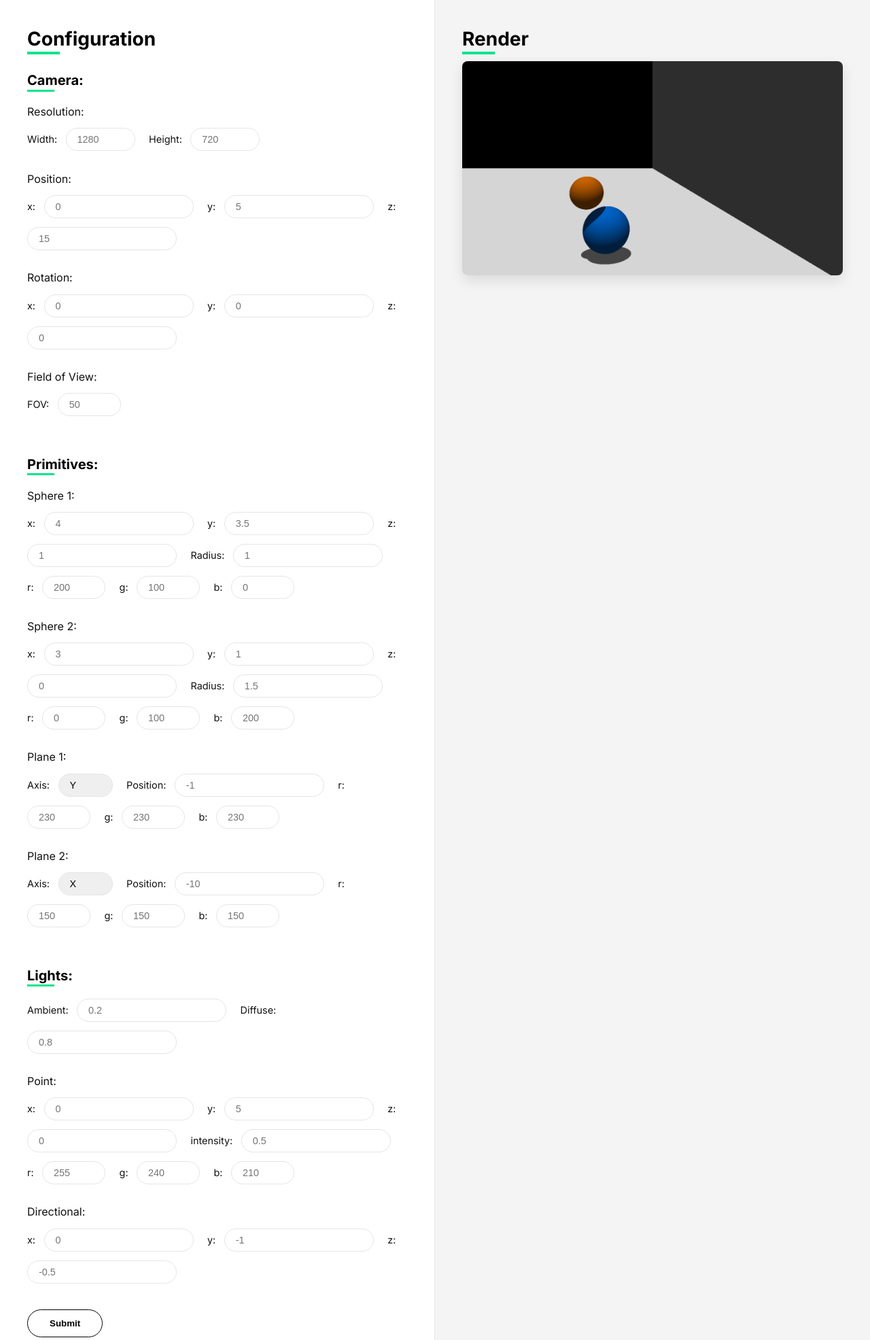
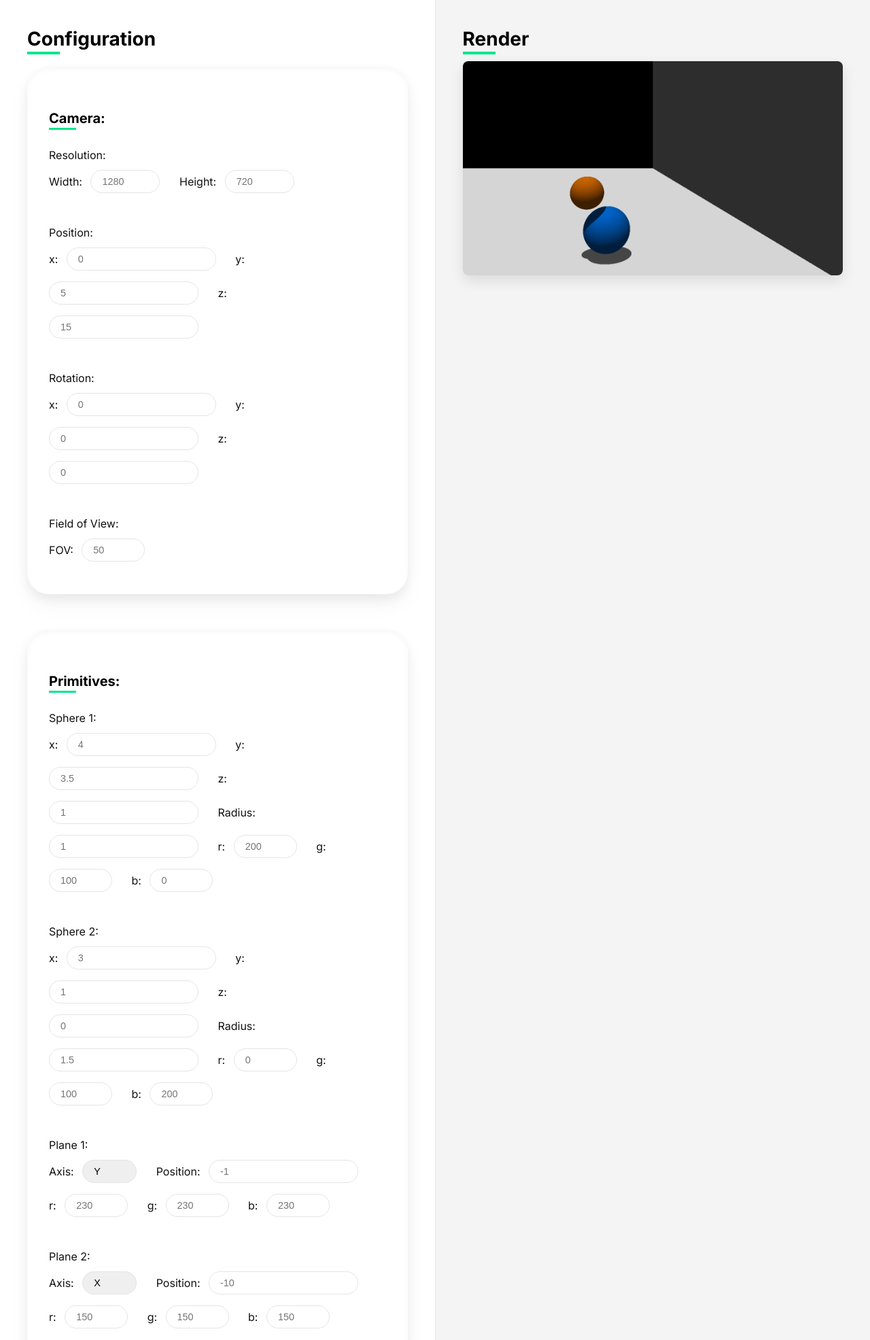
Before and after one commit to xmarano/RayTracer, a Flask app: page / in a window 1280 px wide. Shown: the top 1971 px of the page at 68% size. Run offline with Flask 3, Linux system fonts and the light colour scheme.

Commit message:
[MODIFICATION] : Front modification more style

```diff
--- a/web/static/main.css
+++ b/web/static/main.css
@@ -1,24 +1,15 @@
-/*=====================================
-  0) Import font Inter
-=====================================*/
 @import url('https://fonts.googleapis.com/css2?family=Inter:wght@400;600;700&display=swap');
 
-/*=====================================
-  1) Variables globales
-=====================================*/
 :root {
-  --clr-bg:     #f4f4f4;
-  --clr-white:  #ffffff;
-  --clr-black:  #000000;
-  --clr-gray:   #e5e5e5;
-  --clr-text:   #111111;
-  --clr-accent: #00e58c;
-  --font-base:  'Inter', sans-serif;
+  --clr-bg:       #f4f4f4;
+  --clr-white:    #ffffff;
+  --clr-black:    #000000;
+  --clr-gray:     #e5e5e5;
+  --clr-text:     #111111;
+  --clr-accent:   #00e58c;
+  --font-base:    'Inter', sans-serif;
 }
 
-/*=====================================
-  2) Reset & layout de base
-=====================================*/
 * {
   margin: 0;
   padding: 0;
@@ -29,13 +20,13 @@ body {
   display: flex;
   height: 100vh;
   background: var(--clr-bg);
+  font-family: var(--font-base);
   color: var(--clr-text);
-  font-family: var(--font-base);
   overflow: hidden;
 }
 
 #left, #right {
-  flex: 0 0 50%;
+  flex: 1;
   overflow-y: auto;
 }
 
@@ -54,9 +45,6 @@ body {
   padding: 2.5rem;
 }
 
-/*=====================================
-  3) Titres stylés avec soulignement accent
-=====================================*/
 h1, h2 {
   position: relative;
   font-weight: 700;
@@ -70,10 +58,8 @@ h1 {
 h1::after {
   content: '';
   position: absolute;
-  left: 0;
-  bottom: -0.4rem;
-  width: 3rem;
-  height: 4px;
+  left: 0; bottom: -0.4rem;
+  width: 3rem; height: 4px;
   background: var(--clr-accent);
 }
 
@@ -84,10 +70,8 @@ h2 {
 h2::after {
   content: '';
   position: absolute;
-  left: 0;
-  bottom: -0.3rem;
-  width: 2.5rem;
-  height: 3px;
+  left: 0; bottom: -0.3rem;
+  width: 2.5rem; height: 3px;
   background: var(--clr-accent);
 }
 
@@ -97,23 +81,76 @@ h4 {
   margin: 1.5rem 0 0.5rem;
 }
 
-/*=====================================
-  4) Labels & inputs en « pills »
-=====================================*/
-label {
-  display: inline-block;
-  font-size: 0.9rem;
-  margin: 0.4rem 0.5rem 0.4rem 0;
+.camera, .primitives, .lights {
+  position: relative;
+  background: var(--clr-white);
+  border-radius: 32px;
+  padding: 2rem;
+  margin-bottom: 2rem;
+  box-shadow:
+    inset 0 4px 8px rgba(0,0,0,0.03),
+    0 8px 16px rgba(0,0,0,0.06),
+    0 16px 32px rgba(0,0,0,0.04);
+  transition: transform 0.3s ease, box-shadow 0.3s ease;
+  z-index: 0;
 }
 
+.camera::before,
+.primitives::before,
+.lights::before {
+  content: '';
+  position: absolute;
+  top: -4px; left: -4px;
+  width: calc(100% + 8px);
+  height: calc(100% + 8px);
+  border-radius: 36px;
+  background: linear-gradient(
+    135deg,
+    rgba(0,229,140,0.4) 0%,
+    rgba(0,229,140,0) 60%
+  );
+  filter: blur(20px);
+  opacity: 0;
+  transition: opacity 0.3s ease;
+  z-index: -1;
+}
+
+.camera:hover::before,
+.primitives:hover::before,
+.lights:hover::before {
+  opacity: 1;
+}
+
+.camera:hover,
+.primitives:hover,
+.lights:hover {
+  transform: translateY(-4px) scale(1.02);
+  box-shadow:
+    inset 0 4px 12px rgba(0,0,0,0.04),
+    0 12px 24px rgba(0,0,0,0.08),
+    0 24px 48px rgba(0,0,0,0.06);
+}
+
+label,
 input[type="number"],
 select {
+  display: inline-block;
+  vertical-align: middle;
+  margin-bottom: 1rem;
+}
+
+label {
+  white-space: nowrap;
+  margin-right: 0.5rem;
+}
+input[type="number"],
+select {
+  margin-right: 1.5rem;
   appearance: none;
   border: 1px solid var(--clr-gray);
   border-radius: 999px;
   padding: 0.5rem 1rem;
   font-size: 0.9rem;
-  margin: 0.4rem 1rem 0.4rem 0;
   min-width: 5rem;
   transition: border-color 0.2s ease;
 }
@@ -124,9 +161,12 @@ select:focus {
   border-color: var(--clr-accent);
 }
 
-/*=====================================
-  5) Bouton Submit – pill + pseudo-ombre colorée
-=====================================*/
+.camera h4,
+.primitives h4,
+.lights h4 {
+  margin: 2rem 0 0.75rem;
+}
+
 button[type="submit"] {
   position: relative;
   display: inline-block;
@@ -143,11 +183,8 @@ button[type="submit"] {
 
 button[type="submit"]::after {
   content: '';
-  position: absolute;
-  top: 0;
-  left: 0;
-  width: 100%;
-  height: 100%;
+  position: absolute; top: 0; left: 0;
+  width: 100%; height: 100%;
   background: var(--clr-accent);
   border-radius: 999px;
   z-index: -1;
@@ -161,25 +198,27 @@ button[type="submit"]:hover {
 button[type="submit"]:hover::after {
   transform: translate(4px, 4px);
 }
-
-/*=====================================
-  6) Rendu 3D
-=====================================*/
 #right h1 {
   align-self: flex-start;
+  font-size: 1.75rem;
+  font-weight: 700;
+  position: relative;
   margin-bottom: 1rem;
+}
+#right h1::after {
+  content: '';
+  position: absolute; left: 0; bottom: -0.4rem;
+  width: 3rem; height: 4px;
+  background: var(--clr-accent);
 }
 
 #right img,
 #right canvas {
-  max-width: 100%;
+  width: 100%;
   border-radius: 8px;
   box-shadow: 0 8px 20px rgba(0,0,0,0.1);
 }
 
-/*=====================================
-  7) Responsive (tablettes & mobiles)
-=====================================*/
 @media (max-width: 768px) {
   body {
     flex-direction: column;
@@ -188,8 +227,4 @@ button[type="submit"]:hover::after {
     border-right: none;
     border-bottom: 1px solid var(--clr-gray);
   }
-  #left, #right {
-    flex: 1 1 auto;
-    height: auto;
-  }
 }
```
